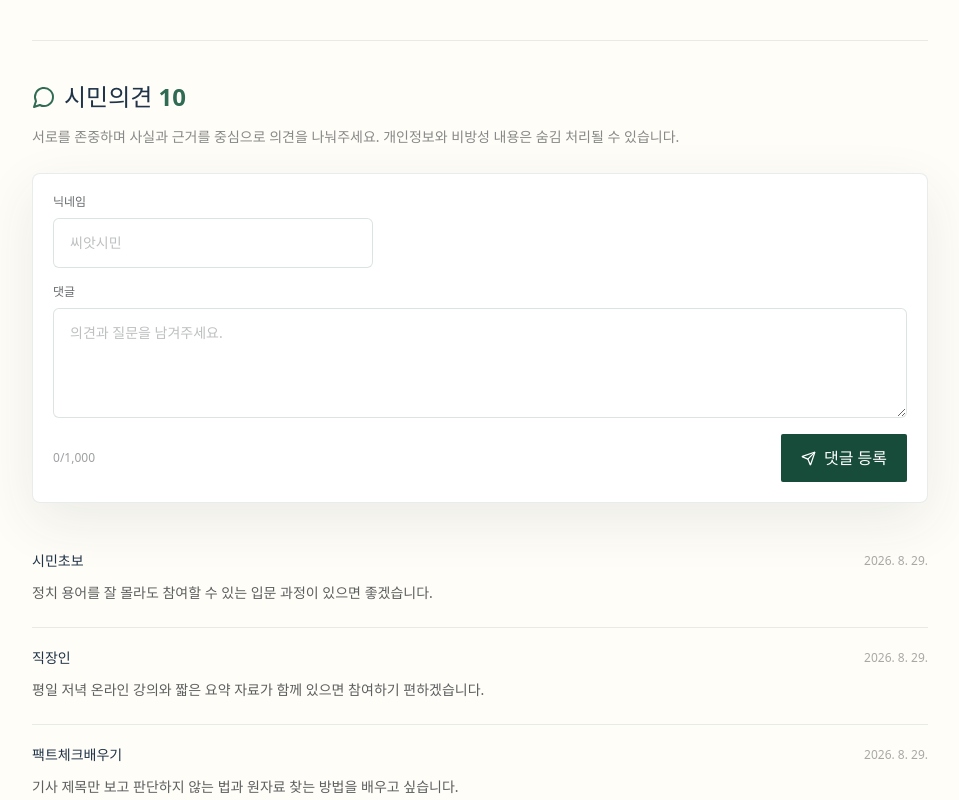
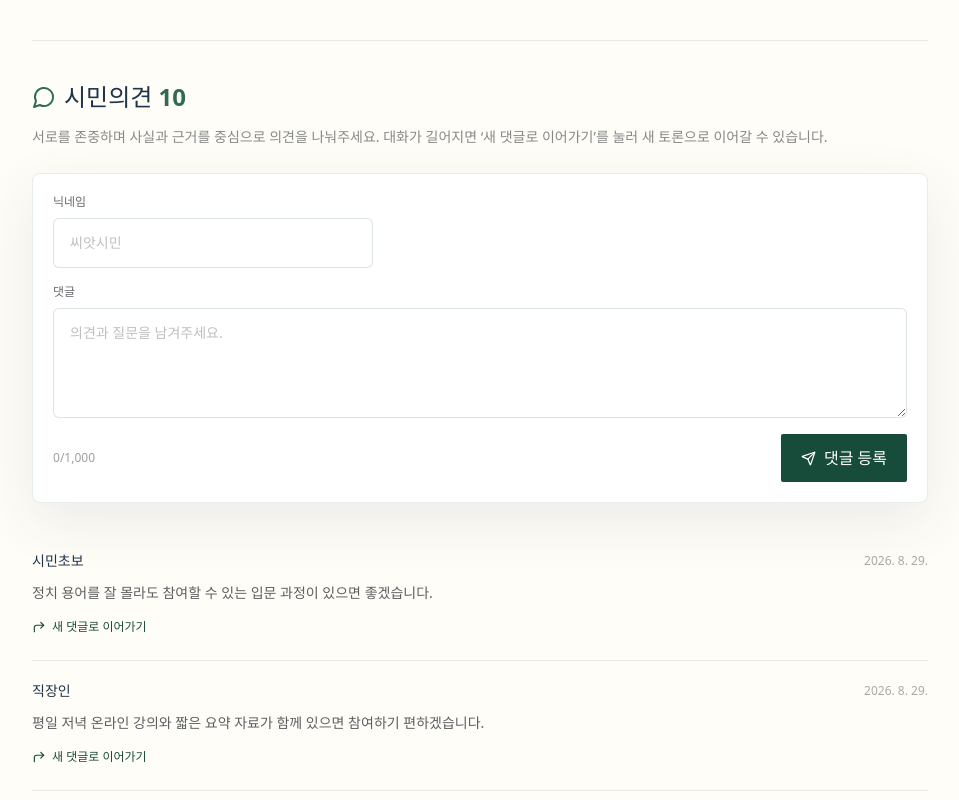
Before and after one commit to moraeal/Seed, a React (Vite) app: page /#/academy in a window 1280 px wide. Shown: the part 720-1520 px from the top of the page, without its empty margins (160-1119 px from the left). Built offline with nearby package versions, Linux system fonts and the light colour scheme; no server answers; the database is empty.

Commit message:
댓글 새 글 이어가기 기능 추가

```diff
--- a/src/components/CommentSection.tsx
+++ b/src/components/CommentSection.tsx
@@ -1,6 +1,15 @@
-import { MessageCircle, Send } from "lucide-react";
-import { FormEvent, useEffect, useState } from "react";
-import { CommentRecord, commentsReady, createComment, loadComments } from "../lib/comments";
+import { CornerUpRight, MessageCircle, Send, X } from "lucide-react";
+import { FormEvent, useEffect, useRef, useState } from "react";
+import { useSearchParams } from "react-router-dom";
+import {
+  buildContinuedCommentBody,
+  CommentContinuation,
+  CommentRecord,
+  commentsReady,
+  createComment,
+  loadComments,
+  parseCommentBody,
+} from "../lib/comments";
 
 export default function CommentSection({ postSlug }: { postSlug: string }) {
   const [comments, setComments] = useState<CommentRecord[]>([]);
@@ -8,22 +17,59 @@ export default function CommentSection({ postSlug }: { postSlug: string }) {
   const [body, setBody] = useState("");
   const [notice, setNotice] = useState("");
   const [submitting, setSubmitting] = useState(false);
+  const [continuation, setContinuation] = useState<CommentContinuation | undefined>();
+  const [searchParams] = useSearchParams();
+  const formRef = useRef<HTMLFormElement>(null);
 
   const refresh = () => loadComments(postSlug).then(setComments).catch(() => setNotice("댓글을 불러오지 못했습니다."));
+
   useEffect(() => {
     void refresh();
   }, [postSlug]);
+
+  useEffect(() => {
+    const commentId = searchParams.get("continueFrom");
+    const continueNick = searchParams.get("continueNick");
+    const continueText = searchParams.get("continueText");
+    if (!commentId || !continueNick) return;
+
+    setContinuation({
+      commentId,
+      nickname: continueNick,
+      excerpt: continueText || "이전 의견",
+    });
+    window.setTimeout(() => formRef.current?.scrollIntoView({ behavior: "smooth", block: "center" }), 120);
+  }, [searchParams]);
+
+  const beginContinuation = (comment: CommentRecord) => {
+    const parsed = parseCommentBody(comment.body);
+    setContinuation({
+      commentId: comment.id,
+      nickname: comment.nickname,
+      excerpt: parsed.text.replace(/\s+/g, " ").trim().slice(0, 140),
+    });
+    setBody("");
+    setNotice("");
+    window.setTimeout(() => formRef.current?.scrollIntoView({ behavior: "smooth", block: "center" }), 50);
+  };
 
   const submit = async (event: FormEvent) => {
     event.preventDefault();
     if (!commentsReady) return setNotice("댓글 기능을 준비하고 있습니다.");
     if (nickname.trim().length < 2 || body.trim().length < 2) return setNotice("닉네임과 댓글을 두 글자 이상 입력해주세요.");
-    if (body.length > 1000) return setNotice("댓글은 1,000자까지 작성할 수 있습니다.");
+
+    const payload = continuation
+      ? buildContinuedCommentBody(continuation, body.trim())
+      : body.trim();
+
+    if (payload.length > 1000) return setNotice("이어쓰기 정보까지 포함해 댓글은 1,000자까지 등록할 수 있습니다. 본문을 조금 줄여주세요.");
+
     setSubmitting(true);
     setNotice("");
     try {
-      await createComment(postSlug, nickname.trim(), body.trim());
+      await createComment(postSlug, nickname.trim(), payload);
       setBody("");
+      setContinuation(undefined);
       setNotice("댓글이 등록되었습니다.");
       await refresh();
     } catch (error) {
@@ -34,27 +80,54 @@ export default function CommentSection({ postSlug }: { postSlug: string }) {
   };
 
   return (
-    <section className="mt-14 border-t border-green-deep/10 pt-10" aria-labelledby="comments-title">
+    <section id="comments" className="mt-14 scroll-mt-28 border-t border-green-deep/10 pt-10" aria-labelledby="comments-title">
       <div className="flex items-center gap-2">
         <MessageCircle className="text-green-mid" size={24} />
         <h2 id="comments-title" className="text-2xl font-extrabold text-navy">시민의견 <span className="text-green-mid">{comments.length}</span></h2>
       </div>
-      <p className="mt-3 text-sm leading-6 text-charcoal/55">서로를 존중하며 사실과 근거를 중심으로 의견을 나눠주세요. 개인정보와 비방성 내용은 숨김 처리될 수 있습니다.</p>
+      <p className="mt-3 text-sm leading-6 text-charcoal/55">서로를 존중하며 사실과 근거를 중심으로 의견을 나눠주세요. 대화가 길어지면 ‘새 댓글로 이어가기’를 눌러 새 토론으로 이어갈 수 있습니다.</p>
 
-      <form onSubmit={submit} className="mt-6 rounded-lg border border-green-deep/10 bg-white p-5 shadow-soft">
+      <form id="comments-form" ref={formRef} onSubmit={submit} className="mt-6 scroll-mt-28 rounded-lg border border-green-deep/10 bg-white p-5 shadow-soft">
+        {continuation && (
+          <div className="mb-5 rounded-lg border border-green-mid/20 bg-green-pale/60 p-4">
+            <div className="flex items-start justify-between gap-4">
+              <div>
+                <p className="text-xs font-extrabold text-green-deep">새 댓글로 이어쓰기</p>
+                <p className="mt-2 text-sm font-semibold text-navy">{continuation.nickname}님의 의견에서 이어집니다.</p>
+                <p className="mt-2 line-clamp-2 text-xs leading-6 text-charcoal/55">“{continuation.excerpt}”</p>
+              </div>
+              <button type="button" onClick={() => setContinuation(undefined)} className="grid size-8 shrink-0 place-items-center rounded-full border border-green-deep/10 text-charcoal/45 hover:text-green-deep" aria-label="이어쓰기 취소"><X size={15}/></button>
+            </div>
+          </div>
+        )}
+
         <div className="sr-only" aria-hidden="true"><label>웹사이트<input tabIndex={-1} autoComplete="off" /></label></div>
         <label className="field max-w-xs"><span>닉네임</span><input value={nickname} onChange={(event) => setNickname(event.target.value)} maxLength={30} placeholder="씨앗시민" required /></label>
-        <label className="field mt-4"><span>댓글</span><textarea value={body} onChange={(event) => setBody(event.target.value)} maxLength={1000} rows={4} placeholder="의견과 질문을 남겨주세요." required /></label>
+        <label className="field mt-4"><span>{continuation ? "이어지는 의견" : "댓글"}</span><textarea value={body} onChange={(event) => setBody(event.target.value)} maxLength={1000} rows={4} placeholder={continuation ? "이전 의견에 이어 새로운 주장이나 질문을 적어주세요." : "의견과 질문을 남겨주세요."} required /></label>
         <div className="mt-4 flex flex-wrap items-center justify-between gap-3">
           <span className="text-xs text-charcoal/45">{body.length}/1,000</span>
-          <button className="button-primary" type="submit" disabled={submitting || !commentsReady}><Send size={15} />{submitting ? "등록 중" : "댓글 등록"}</button>
+          <button className="button-primary" type="submit" disabled={submitting || !commentsReady}><Send size={15} />{submitting ? "등록 중" : continuation ? "새 댓글로 등록" : "댓글 등록"}</button>
         </div>
         {notice && <p className="mt-3 text-sm font-semibold text-green-deep" role="status">{notice}</p>}
         {!commentsReady && <p className="mt-3 rounded-md bg-gold/10 px-4 py-3 text-xs leading-6 text-charcoal/65">댓글 저장소 연결을 마치는 중입니다. 연결 후 별도 회원가입 없이 이용할 수 있습니다.</p>}
       </form>
 
       <div className="mt-7 divide-y divide-green-deep/10">
-        {comments.map((comment) => <article key={comment.id} className="py-5"><div className="flex items-center justify-between gap-4"><strong className="text-sm text-navy">{comment.nickname}</strong><time className="text-xs text-charcoal/40">{new Date(comment.created_at).toLocaleDateString("ko-KR")}</time></div><p className="mt-2 whitespace-pre-wrap text-sm leading-7 text-charcoal/75">{comment.body}</p></article>)}
+        {comments.map((comment) => {
+          const parsed = parseCommentBody(comment.body);
+          return (
+            <article id={`comment-${comment.id}`} key={comment.id} className="scroll-mt-28 py-5">
+              <div className="flex items-center justify-between gap-4"><strong className="text-sm text-navy">{comment.nickname}</strong><time className="text-xs text-charcoal/40">{new Date(comment.created_at).toLocaleDateString("ko-KR")}</time></div>
+              {parsed.continuation && (
+                <a href={`#comment-${parsed.continuation.commentId}`} className="mt-3 inline-flex items-center gap-2 rounded-full bg-green-pale px-3 py-1.5 text-[11px] font-extrabold text-green-deep hover:bg-green-pale/70">
+                  <CornerUpRight size={13}/>{parsed.continuation.nickname}님의 의견에서 이어짐 · 이전 의견 보기
+                </a>
+              )}
+              <p className="mt-2 whitespace-pre-wrap text-sm leading-7 text-charcoal/75">{parsed.text}</p>
+              <button type="button" onClick={() => beginContinuation(comment)} className="mt-3 inline-flex items-center gap-1.5 text-xs font-extrabold text-green-deep hover:text-green-mid"><CornerUpRight size={14}/>새 댓글로 이어가기</button>
+            </article>
+          );
+        })}
         {commentsReady && comments.length === 0 && <p className="py-8 text-center text-sm text-charcoal/45">첫 번째 시민의견을 남겨주세요.</p>}
       </div>
     </section>
```
